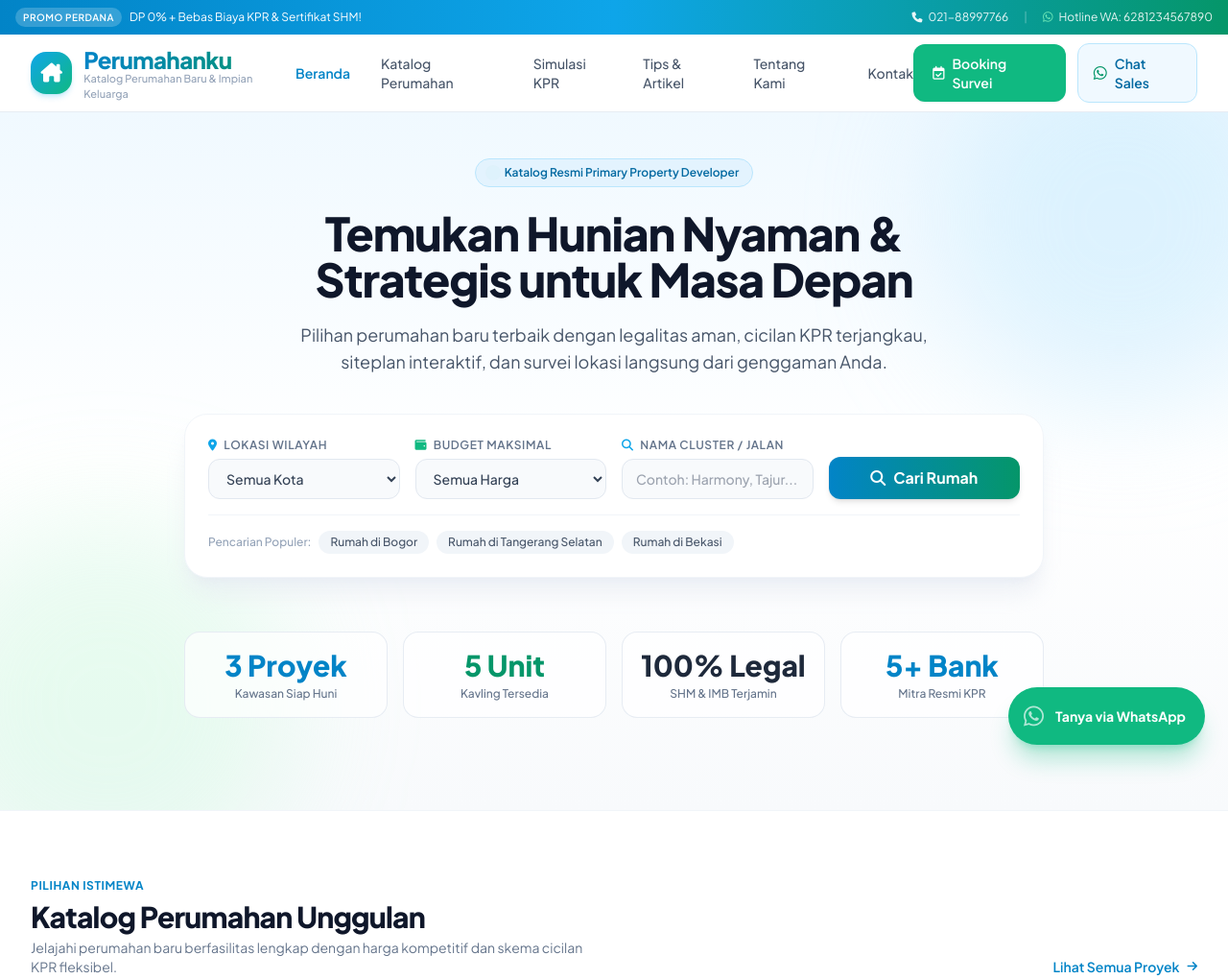
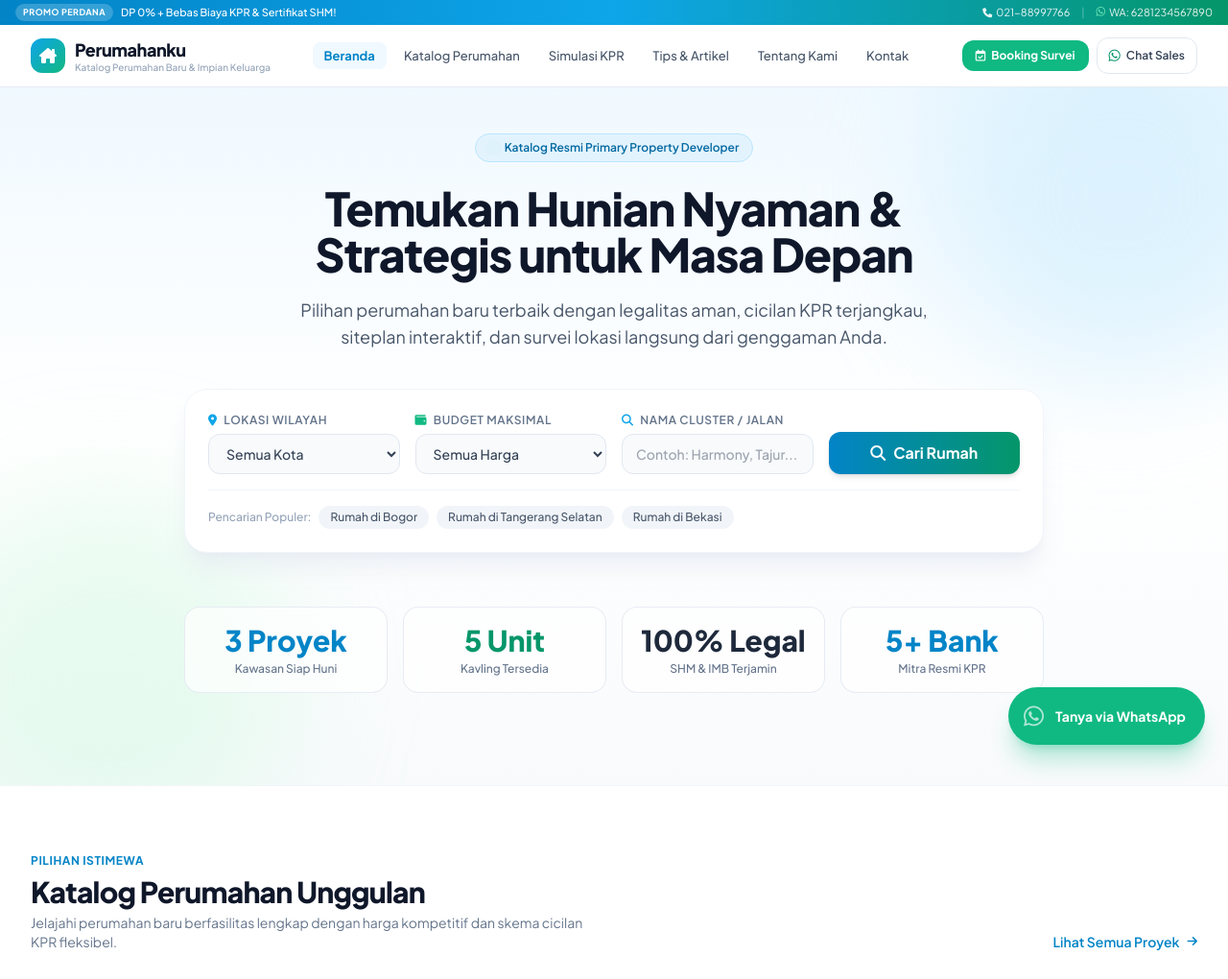
Before and after one commit to denis-dst/perumahanku, a Laravel app: page / in a window 1280 px wide. Shown: the top 1020 px of the page at 96% size. Run offline with Laravel 12, Linux system fonts and the light colour scheme; data comes from the database, SQL or seed files in the repository; some libraries are stand-ins or nearby versions.

Commit message:
fix(ui): streamline navbar height, font sizes, and prevent menu text wrapping

```diff
--- a/resources/views/layouts/app.blade.php
+++ b/resources/views/layouts/app.blade.php
@@ -81,110 +81,113 @@
         $companyAddress = \App\Models\Setting::get('company_address', 'Jl. Boulevard Hijau No. 128');
     @endphp
 
-    <!-- Top Announcement Bar -->
-    <div class="bg-gradient-to-r from-brand-600 via-brand-500 to-nature-600 text-white text-xs py-2 px-4 shadow-sm">
+    <!-- Top Announcement Bar (Slim & Elegant) -->
+    <div class="bg-gradient-to-r from-brand-600 via-brand-500 to-nature-600 text-white text-[11px] py-1 px-4 shadow-2xs">
         <div class="max-w-7xl mx-auto flex flex-wrap justify-between items-center gap-2">
             <div class="flex items-center gap-2">
-                <span class="bg-white/20 text-white px-2 py-0.5 rounded-full text-[10px] font-semibold tracking-wider uppercase">Promo Perdana</span>
-                <span>DP 0% + Bebas Biaya KPR & Sertifikat SHM!</span>
+                <span class="bg-white/20 text-white px-2 py-0.5 rounded-full text-[9px] font-bold tracking-wider uppercase">Promo Perdana</span>
+                <span class="font-medium">DP 0% + Bebas Biaya KPR & Sertifikat SHM!</span>
             </div>
-            <div class="flex items-center gap-4 text-white/90">
-                <a href="tel:{{ $companyPhone }}" class="hover:text-white flex items-center gap-1.5 transition">
-                    <i class="fa-solid fa-phone text-[11px]"></i> {{ $companyPhone }}
+            <div class="flex items-center gap-3 text-white/90 text-[11px]">
+                <a href="tel:{{ $companyPhone }}" class="hover:text-white flex items-center gap-1 transition">
+                    <i class="fa-solid fa-phone text-[10px]"></i> {{ $companyPhone }}
                 </a>
                 <span class="hidden sm:inline opacity-40">|</span>
-                <a href="https://wa.me/{{ $waClean }}?text={{ rawurlencode('Halo Admin ' . $siteName . ', saya ingin konsultasi perumahan baru.') }}" target="_blank" class="hover:text-white flex items-center gap-1.5 transition">
-                    <i class="fa-brands fa-whatsapp text-emerald-300"></i> Hotline WA: {{ $waNum }}
+                <a href="https://wa.me/{{ $waClean }}?text={{ rawurlencode('Halo Admin ' . $siteName . ', saya ingin konsultasi perumahan baru.') }}" target="_blank" class="hover:text-white flex items-center gap-1 transition">
+                    <i class="fa-brands fa-whatsapp text-emerald-300"></i> WA: {{ $waNum }}
                 </a>
             </div>
         </div>
     </div>
 
-    <!-- Navigation Header -->
-    <header class="sticky top-0 z-40 glass-nav border-b border-slate-200/80 transition-all duration-300" x-data="{ mobileMenuOpen: false }">
+    <!-- Navigation Header (Sleek & Compact) -->
+    <header class="sticky top-0 z-40 glass-nav border-b border-slate-200/80 transition-all duration-200" x-data="{ mobileMenuOpen: false }">
         <div class="max-w-7xl mx-auto px-4 sm:px-6 lg:px-8">
-            <div class="flex justify-between items-center h-20">
+            <div class="flex justify-between items-center h-16 gap-4">
                 <!-- Logo -->
-                <a href="{{ route('home') }}" class="flex items-center gap-3 group">
-                    <div class="w-11 h-11 rounded-2xl bg-gradient-to-br from-brand-500 to-nature-500 flex items-center justify-center text-white shadow-md shadow-brand-500/20 group-hover:scale-105 transition-transform duration-300">
-                        <i class="fa-solid fa-house-chimney text-xl"></i>
+                <a href="{{ route('home') }}" class="flex items-center gap-2.5 group shrink-0">
+                    <div class="w-9 h-9 rounded-xl bg-gradient-to-br from-brand-500 to-nature-500 flex items-center justify-center text-white shadow-xs group-hover:scale-105 transition-transform duration-200">
+                        <i class="fa-solid fa-house-chimney text-base"></i>
                     </div>
-                    <div>
-                        <div class="text-2xl font-extrabold tracking-tight bg-gradient-to-r from-brand-600 to-nature-600 bg-clip-text text-transparent">
+                    <div class="flex flex-col">
+                        <span class="text-base sm:text-lg font-extrabold tracking-tight text-slate-900 group-hover:text-brand-600 transition-colors leading-tight">
                             {{ $siteName }}
-                        </div>
-                        <p class="text-[11px] font-medium text-slate-400 -mt-1 hidden sm:block">
+                        </span>
+                        <span class="text-[10px] text-slate-400 font-medium -mt-0.5 hidden xl:block leading-tight">
                             {{ $siteTagline }}
-                        </p>
+                        </span>
                     </div>
                 </a>
 
-                <!-- Desktop Nav -->
-                <nav class="hidden md:flex items-center gap-8">
-                    <a href="{{ route('home') }}" class="font-medium text-sm {{ request()->routeIs('home') ? 'text-brand-600 font-semibold' : 'text-slate-600 hover:text-brand-600' }} transition">
+                <!-- Desktop Nav (Clean, Single Line, No Wrapping) -->
+                <nav class="hidden lg:flex items-center gap-1 xl:gap-1.5">
+                    <a href="{{ route('home') }}" class="px-3 py-1.5 rounded-lg text-xs xl:text-[13px] whitespace-nowrap transition-colors {{ request()->routeIs('home') ? 'bg-brand-50 text-brand-600 font-bold' : 'text-slate-600 hover:text-brand-600 hover:bg-slate-50 font-medium' }}">
                         Beranda
                     </a>
-                    <a href="{{ route('projects.index') }}" class="font-medium text-sm {{ request()->routeIs('projects.*') ? 'text-brand-600 font-semibold' : 'text-slate-600 hover:text-brand-600' }} transition">
+                    <a href="{{ route('projects.index') }}" class="px-3 py-1.5 rounded-lg text-xs xl:text-[13px] whitespace-nowrap transition-colors {{ request()->routeIs('projects.*') ? 'bg-brand-50 text-brand-600 font-bold' : 'text-slate-600 hover:text-brand-600 hover:bg-slate-50 font-medium' }}">
                         Katalog Perumahan
                     </a>
-                    <a href="{{ route('kpr.index') }}" class="font-medium text-sm {{ request()->routeIs('kpr.*') ? 'text-brand-600 font-semibold' : 'text-slate-600 hover:text-brand-600' }} transition">
+                    <a href="{{ route('kpr.index') }}" class="px-3 py-1.5 rounded-lg text-xs xl:text-[13px] whitespace-nowrap transition-colors {{ request()->routeIs('kpr.*') ? 'bg-brand-50 text-brand-600 font-bold' : 'text-slate-600 hover:text-brand-600 hover:bg-slate-50 font-medium' }}">
                         Simulasi KPR
                     </a>
-                    <a href="{{ route('blog.index') }}" class="font-medium text-sm {{ request()->routeIs('blog.*') ? 'text-brand-600 font-semibold' : 'text-slate-600 hover:text-brand-600' }} transition">
+                    <a href="{{ route('blog.index') }}" class="px-3 py-1.5 rounded-lg text-xs xl:text-[13px] whitespace-nowrap transition-colors {{ request()->routeIs('blog.*') ? 'bg-brand-50 text-brand-600 font-bold' : 'text-slate-600 hover:text-brand-600 hover:bg-slate-50 font-medium' }}">
                         Tips & Artikel
                     </a>
-                    <a href="{{ route('pages.about') }}" class="font-medium text-sm {{ request()->routeIs('pages.about') ? 'text-brand-600 font-semibold' : 'text-slate-600 hover:text-brand-600' }} transition">
+                    <a href="{{ route('pages.about') }}" class="px-3 py-1.5 rounded-lg text-xs xl:text-[13px] whitespace-nowrap transition-colors {{ request()->routeIs('pages.about') ? 'bg-brand-50 text-brand-600 font-bold' : 'text-slate-600 hover:text-brand-600 hover:bg-slate-50 font-medium' }}">
                         Tentang Kami
                     </a>
-                    <a href="{{ route('pages.contact') }}" class="font-medium text-sm {{ request()->routeIs('pages.contact') ? 'text-brand-600 font-semibold' : 'text-slate-600 hover:text-brand-600' }} transition">
+                    <a href="{{ route('pages.contact') }}" class="px-3 py-1.5 rounded-lg text-xs xl:text-[13px] whitespace-nowrap transition-colors {{ request()->routeIs('pages.contact') ? 'bg-brand-50 text-brand-600 font-bold' : 'text-slate-600 hover:text-brand-600 hover:bg-slate-50 font-medium' }}">
                         Kontak
                     </a>
                 </nav>
 
-                <!-- CTA Button -->
-                <div class="hidden lg:flex items-center gap-3">
-                    <a href="{{ route('projects.index') }}#booking-section" class="px-5 py-2.5 rounded-xl bg-nature-500 hover:bg-nature-600 text-white font-semibold text-sm shadow-sm hover:shadow-md hover:shadow-nature-500/20 transition-all flex items-center gap-2">
-                        <i class="fa-regular fa-calendar-check"></i>
+                <!-- CTA Action Buttons (Compact & Proportional) -->
+                <div class="hidden sm:flex items-center gap-2 shrink-0">
+                    <a href="{{ route('projects.index') }}#booking-section" class="px-3.5 py-2 rounded-xl bg-nature-500 hover:bg-nature-600 text-white font-bold text-xs shadow-xs hover:shadow-sm transition-all flex items-center gap-1.5 whitespace-nowrap">
+                        <i class="fa-regular fa-calendar-check text-xs"></i>
                         <span>Booking Survei</span>
                     </a>
-                    <a href="https://wa.me/{{ $waClean }}?text={{ rawurlencode('Halo Admin ' . $siteName . ', saya ingin konsultasi unit perumahan.') }}" target="_blank" class="px-4 py-2.5 rounded-xl border border-brand-200 bg-brand-50 hover:bg-brand-100 text-brand-700 font-semibold text-sm transition-all flex items-center gap-2">
-                        <i class="fa-brands fa-whatsapp text-nature-600 text-base"></i>
+                    <a href="https://wa.me/{{ $waClean }}?text={{ rawurlencode('Halo Admin ' . $siteName . ', saya ingin konsultasi unit perumahan.') }}" target="_blank" class="px-3 py-2 rounded-xl border border-slate-200 bg-white hover:bg-brand-50 hover:border-brand-200 text-slate-700 hover:text-brand-700 font-semibold text-xs transition-all flex items-center gap-1.5 whitespace-nowrap">
+                        <i class="fa-brands fa-whatsapp text-nature-600 text-sm"></i>
                         <span>Chat Sales</span>
                     </a>
                 </div>
 
                 <!-- Mobile Menu Button -->
-                <div class="flex items-center md:hidden">
-                    <button @click="mobileMenuOpen = !mobileMenuOpen" type="button" class="p-2.5 rounded-xl text-slate-600 hover:text-slate-900 hover:bg-slate-100 focus:outline-none transition">
-                        <i class="fa-solid text-xl" :class="mobileMenuOpen ? 'fa-xmark' : 'fa-bars'"></i>
+                <div class="flex items-center lg:hidden">
+                    <button @click="mobileMenuOpen = !mobileMenuOpen" type="button" class="p-2 rounded-xl text-slate-600 hover:text-slate-900 hover:bg-slate-100 focus:outline-none transition">
+                        <i class="fa-solid text-lg" :class="mobileMenuOpen ? 'fa-xmark' : 'fa-bars'"></i>
                     </button>
                 </div>
             </div>
         </div>
 
         <!-- Mobile Menu Dropdown -->
-        <div x-show="mobileMenuOpen" x-cloak class="md:hidden border-b border-slate-200 bg-white px-4 pt-3 pb-6 space-y-2 shadow-lg">
-            <a href="{{ route('home') }}" class="block px-3 py-2.5 rounded-lg text-base font-medium {{ request()->routeIs('home') ? 'bg-brand-50 text-brand-600 font-semibold' : 'text-slate-700 hover:bg-slate-50' }}">
+        <div x-show="mobileMenuOpen" x-cloak class="lg:hidden border-b border-slate-200 bg-white px-4 pt-3 pb-6 space-y-2 shadow-lg">
+            <a href="{{ route('home') }}" class="block px-3 py-2 rounded-lg text-sm font-medium {{ request()->routeIs('home') ? 'bg-brand-50 text-brand-600 font-bold' : 'text-slate-700 hover:bg-slate-50' }}">
                 <i class="fa-solid fa-house w-6 text-brand-500"></i> Beranda
             </a>
-            <a href="{{ route('projects.index') }}" class="block px-3 py-2.5 rounded-lg text-base font-medium {{ request()->routeIs('projects.*') ? 'bg-brand-50 text-brand-600 font-semibold' : 'text-slate-700 hover:bg-slate-50' }}">
+            <a href="{{ route('projects.index') }}" class="block px-3 py-2 rounded-lg text-sm font-medium {{ request()->routeIs('projects.*') ? 'bg-brand-50 text-brand-600 font-bold' : 'text-slate-700 hover:bg-slate-50' }}">
                 <i class="fa-solid fa-city w-6 text-brand-500"></i> Katalog Perumahan
             </a>
-            <a href="{{ route('kpr.index') }}" class="block px-3 py-2.5 rounded-lg text-base font-medium {{ request()->routeIs('kpr.*') ? 'bg-brand-50 text-brand-600 font-semibold' : 'text-slate-700 hover:bg-slate-50' }}">
+            <a href="{{ route('kpr.index') }}" class="block px-3 py-2 rounded-lg text-sm font-medium {{ request()->routeIs('kpr.*') ? 'bg-brand-50 text-brand-600 font-bold' : 'text-slate-700 hover:bg-slate-50' }}">
                 <i class="fa-solid fa-calculator w-6 text-brand-500"></i> Simulasi KPR
             </a>
-            <a href="{{ route('blog.index') }}" class="block px-3 py-2.5 rounded-lg text-base font-medium {{ request()->routeIs('blog.*') ? 'bg-brand-50 text-brand-600 font-semibold' : 'text-slate-700 hover:bg-slate-50' }}">
+            <a href="{{ route('blog.index') }}" class="block px-3 py-2 rounded-lg text-sm font-medium {{ request()->routeIs('blog.*') ? 'bg-brand-50 text-brand-600 font-bold' : 'text-slate-700 hover:bg-slate-50' }}">
                 <i class="fa-solid fa-newspaper w-6 text-brand-500"></i> Tips & Artikel
             </a>
-            <a href="{{ route('pages.about') }}" class="block px-3 py-2.5 rounded-lg text-base font-medium {{ request()->routeIs('pages.about') ? 'bg-brand-50 text-brand-600 font-semibold' : 'text-slate-700 hover:bg-slate-50' }}">
+            <a href="{{ route('pages.about') }}" class="block px-3 py-2 rounded-lg text-sm font-medium {{ request()->routeIs('pages.about') ? 'bg-brand-50 text-brand-600 font-bold' : 'text-slate-700 hover:bg-slate-50' }}">
                 <i class="fa-solid fa-circle-info w-6 text-brand-500"></i> Tentang Kami
             </a>
-            <a href="{{ route('pages.contact') }}" class="block px-3 py-2.5 rounded-lg text-base font-medium {{ request()->routeIs('pages.contact') ? 'bg-brand-50 text-brand-600 font-semibold' : 'text-slate-700 hover:bg-slate-50' }}">
+            <a href="{{ route('pages.contact') }}" class="block px-3 py-2 rounded-lg text-sm font-medium {{ request()->routeIs('pages.contact') ? 'bg-brand-50 text-brand-600 font-bold' : 'text-slate-700 hover:bg-slate-50' }}">
                 <i class="fa-solid fa-phone w-6 text-brand-500"></i> Kontak
             </a>
             <div class="pt-3 border-t border-slate-100 flex flex-col gap-2">
-                <a href="https://wa.me/{{ $waClean }}" target="_blank" class="w-full text-center py-2.5 rounded-xl bg-nature-500 text-white font-semibold flex items-center justify-center gap-2">
-                    <i class="fa-brands fa-whatsapp text-lg"></i> Chat WhatsApp
+                <a href="{{ route('projects.index') }}#booking-section" class="w-full text-center py-2.5 rounded-xl bg-nature-500 hover:bg-nature-600 text-white font-bold text-xs flex items-center justify-center gap-2">
+                    <i class="fa-regular fa-calendar-check"></i> Booking Survei
+                </a>
+                <a href="https://wa.me/{{ $waClean }}" target="_blank" class="w-full text-center py-2.5 rounded-xl border border-slate-200 bg-slate-50 hover:bg-slate-100 text-slate-700 font-semibold text-xs flex items-center justify-center gap-2">
+                    <i class="fa-brands fa-whatsapp text-nature-600 text-base"></i> Chat WhatsApp
                 </a>
             </div>
         </div>
```
